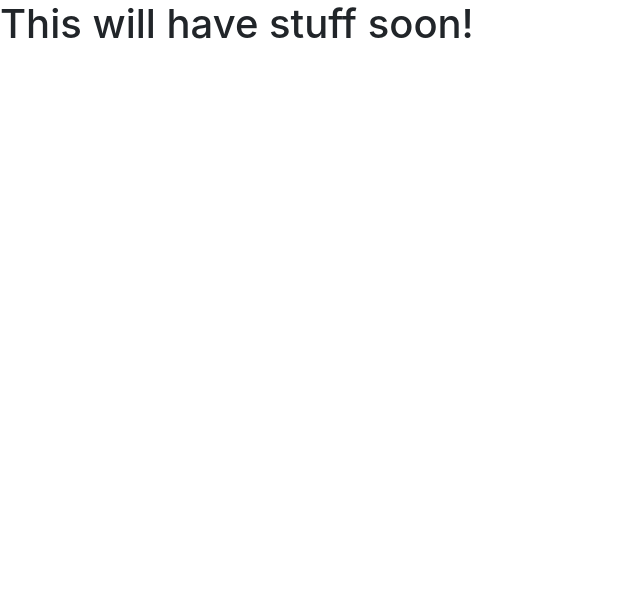
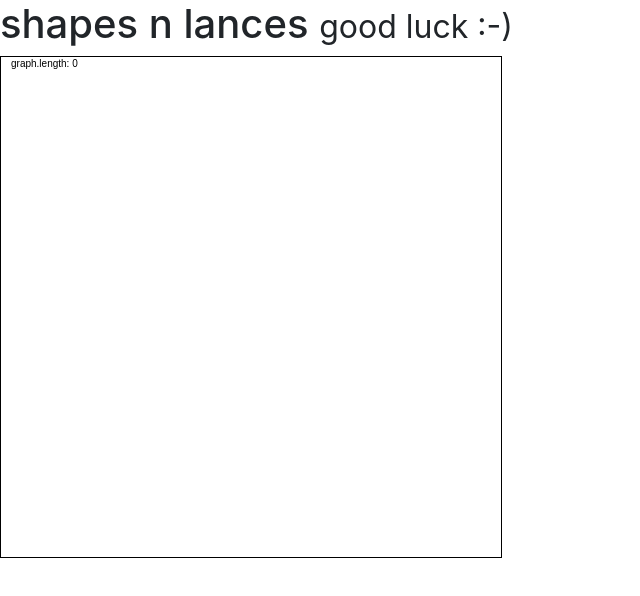
Before and after one commit to no-trbl-2-u/shapes-n-lances, a website: page app/index.html in a window 1280 px wide. Shown: the whole page, without its empty margins (0-640 px from the left). Drawn offline with nearby package versions, Linux system fonts and the light colour scheme.

Commit message:
engine base

```diff
--- a/app/index.html
+++ b/app/index.html
@@ -1,7 +1,7 @@
 <!DOCTYPE html>
 <html lang="en">
 <head>
-    <title>shapes' and lances</title>
+    <title>shapes n lances</title>
     <!-- Bootstrap -->
     <link rel="stylesheet" href="https://stackpath.bootstrapcdn.com/bootstrap/4.1.3/css/bootstrap.min.css" integrity="sha384-MCw98/SFnGE8fJT3GXwEOngsV7Zt27NXFoaoApmYm81iuXoPkFOJwJ8ERdknLPMO" crossorigin="anonymous">
 
@@ -11,7 +11,8 @@
 </head>
 <body>
 
-<h1>This will have stuff soon!</h1>
+<h1>shapes n lances <small>good luck :-)</small></h1>
+<canvas id="canvas" width="500" height="500" style="border:1px solid #000000;"></canvas>
 
 <!-- Bootstrap -->
 <script src="https://code.jquery.com/jquery-3.3.1.slim.min.js" integrity="sha384-q8i/X+965DzO0rT7abK41JStQIAqVgRVzpbzo5smXKp4YfRvH+8abtTE1Pi6jizo" crossorigin="anonymous"></script>
--- a/app/lib/engine.js
+++ b/app/lib/engine.js
@@ -1,5 +1,42 @@
 ( (game, engine) => {
+    engine.Entities = [];
 
+    engine.Canvas = {};
+    engine.Canvas.element = document.getElementById("canvas");
+    engine.Canvas.context = engine.Canvas.element.getContext("2d");
+    engine.Canvas.resolution = {
+        w: 500,
+        h: 500
+    };
+
+    const context = engine.Canvas.context;
+    const graph =  engine.Entities;
+
+    function animate() {
+        // call again next time we can draw
+        requestAnimationFrame(animate);
+        // clear canvas
+
+        context.clearRect(
+            0,
+            0,
+            500,
+            500
+        );
+        // draw everything
+        graph.forEach(function(o) {
+            try {
+                o.render(engine.Canvas.context, engine);
+            } catch (e) {
+                console.error(e);
+            }
+        });
+
+        context.fillStyle = '#000';
+        context.fillText('graph.length: ' + graph.length, 10, 10);
+    }
+
+    animate();
 
 }) (window.Game = window.Game || {},
     window.Game.Engine = window.Game.Engine || {});
--- a/app/lib/model.js
+++ b/app/lib/model.js
@@ -1,4 +1,4 @@
-( (game, models) => {
+((game, models) => {
 
   models.Entity = Entity;
 
```
